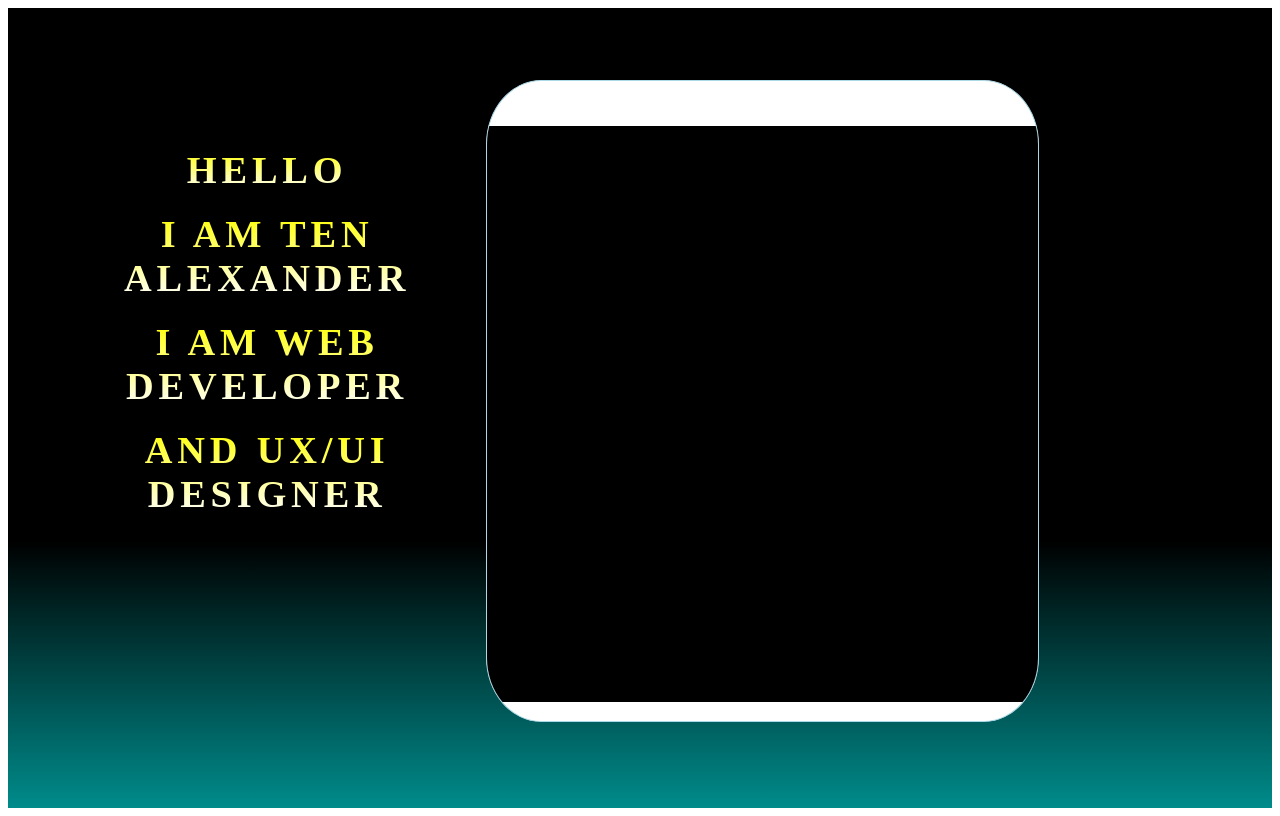
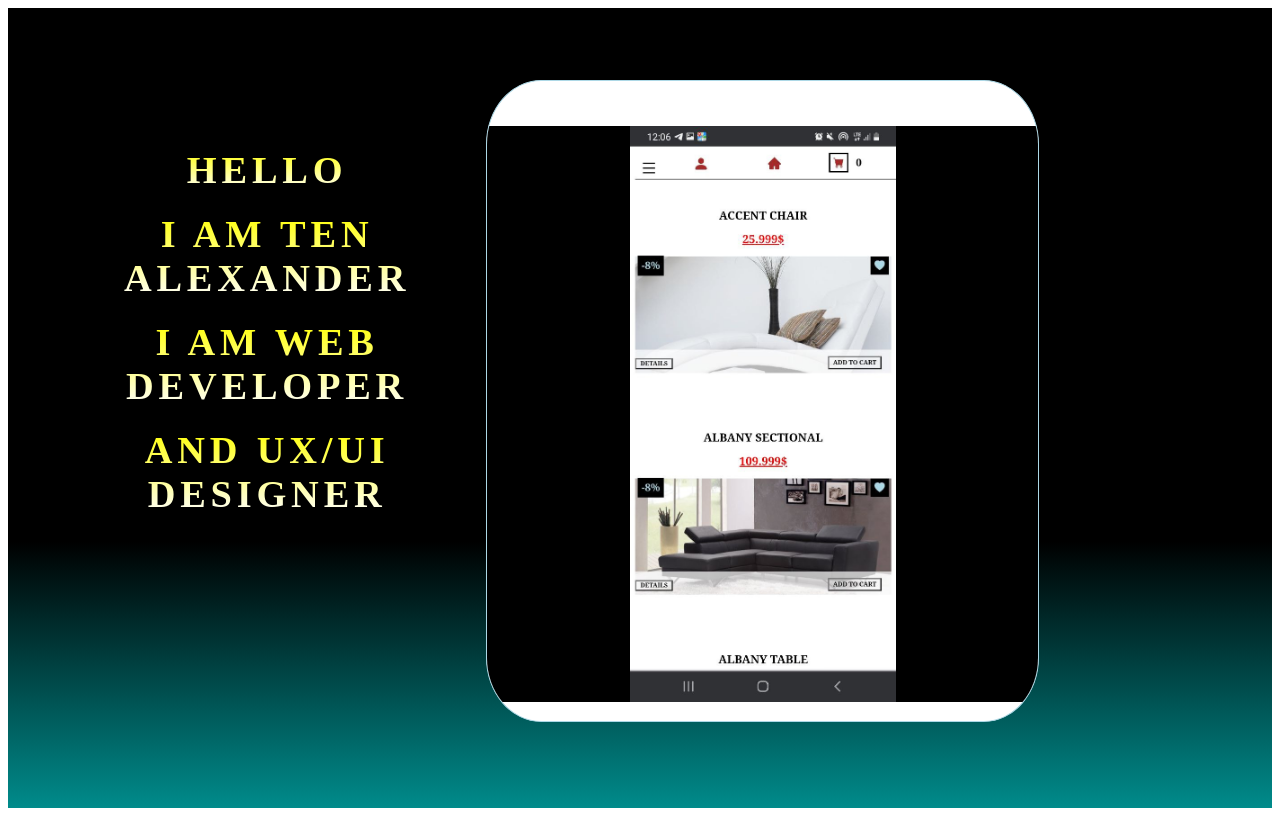
Before and after one commit to sashaTen/Portfolio, a React (Create React App) app: page / in a window 1280 px wide. Built offline with nearby package versions, Linux system fonts and the light colour scheme; a web font is replaced by a local one.

Commit message:
started  making  the  gallery

```diff
--- a/src/components/expirience.js
+++ b/src/components/expirience.js
@@ -1,7 +1,15 @@
+import image from "../photo/furniture.jpg";
+
 const Projects = () => {
   return (
     <div className="projectContainer">
-      <article className="galleryContainer"></article>
+      <article className="galleryContainer">
+        <div className="projectImg1">
+          <img className="projectImg1" src={image} />
+        </div>
+        <div className="projectImg2"></div>
+        <div className="projectImg3"></div>
+      </article>
     </div>
   );
 };
```
